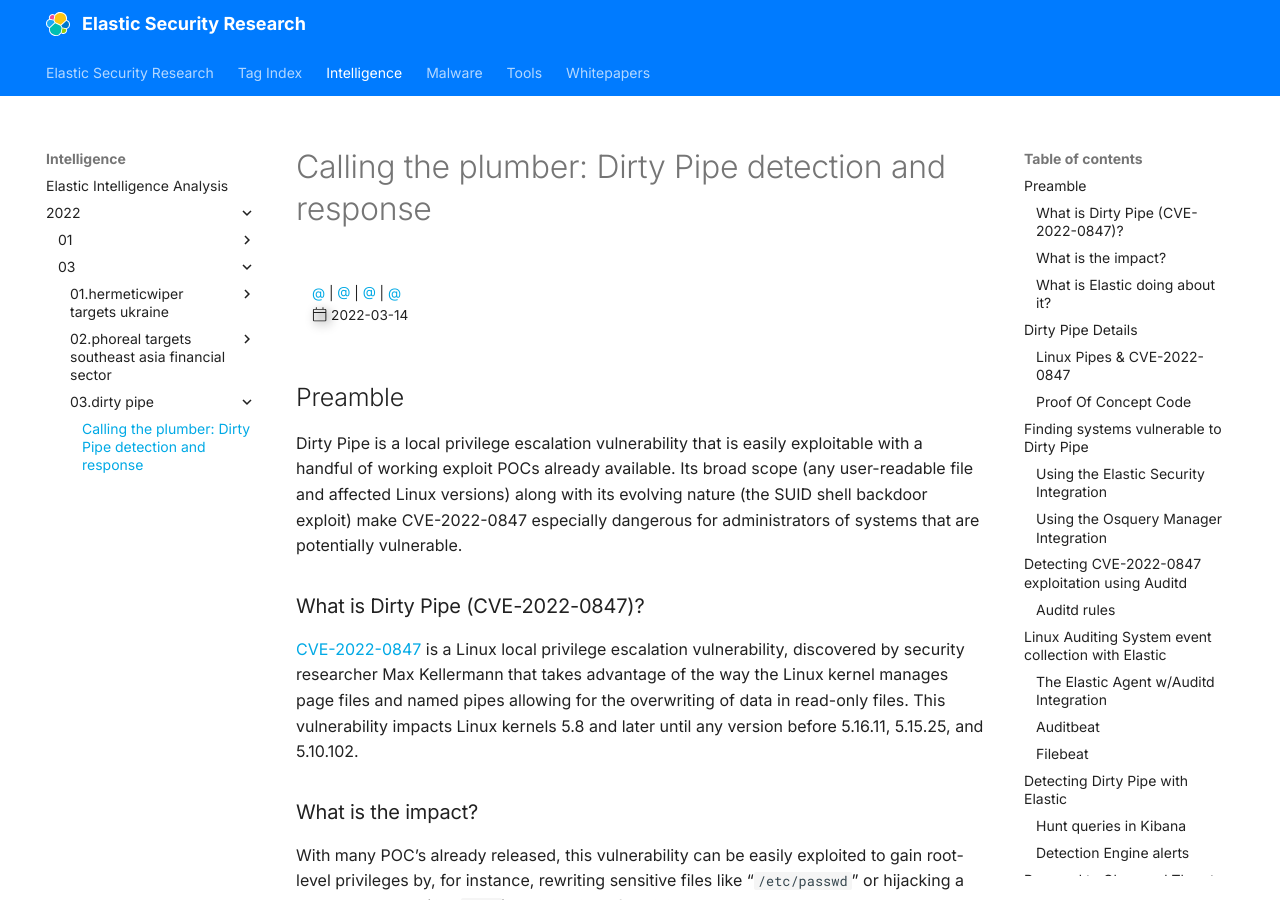
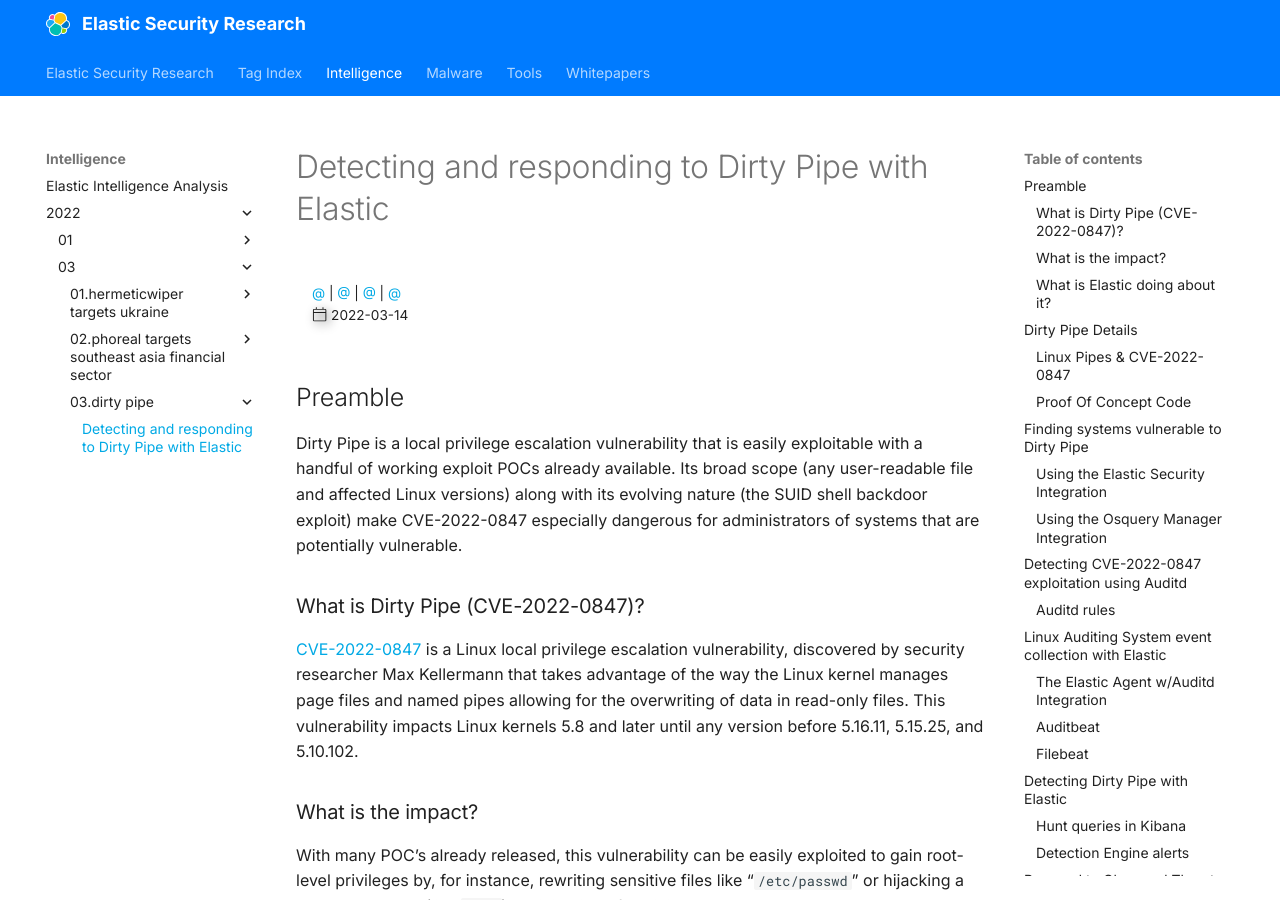
Before and after one commit to elastic/security-research, an MkDocs documentation site: the page built from content/intelligence/2022/03/03.dirty-pipe/article.md, in a window 1280 px wide and 900 px high. Built offline with MkDocs 1.6.1 and Material for MkDocs 9.7.7, drawn with Linux system fonts in a browser that asks for light colours.

Commit message:
Update article.md

```diff
--- a/content/intelligence/2022/03/03.dirty-pipe/article.md
+++ b/content/intelligence/2022/03/03.dirty-pipe/article.md
@@ -1,5 +1,5 @@
 ---
-title: "Calling the plumber: Dirty Pipe detection and response"
+title: "Detecting and responding to Dirty Pipe with Elastic"
 description: "Elastic Security is releasing detection logic for the Dirty Pipe exploit."
 summary_blog: ""
 date: 2022-03-14
```
